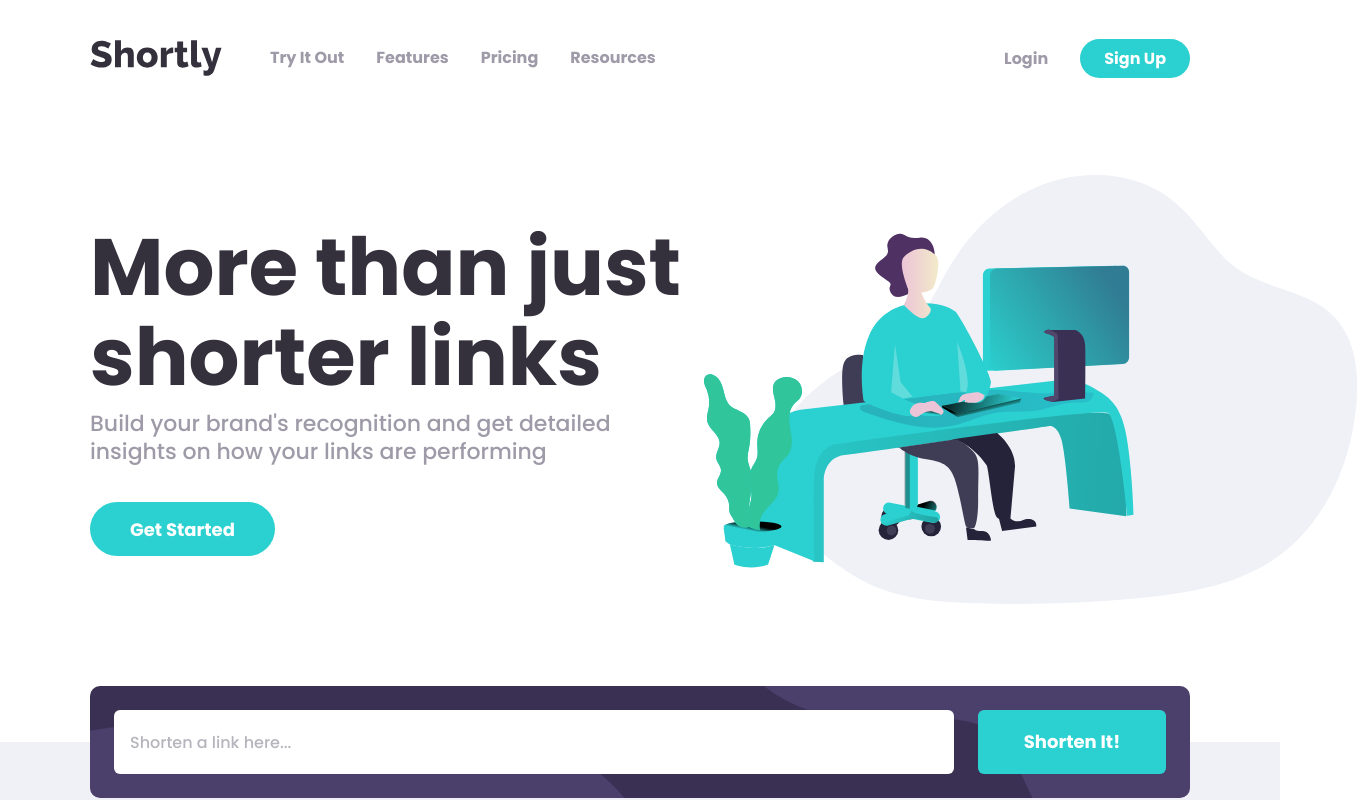
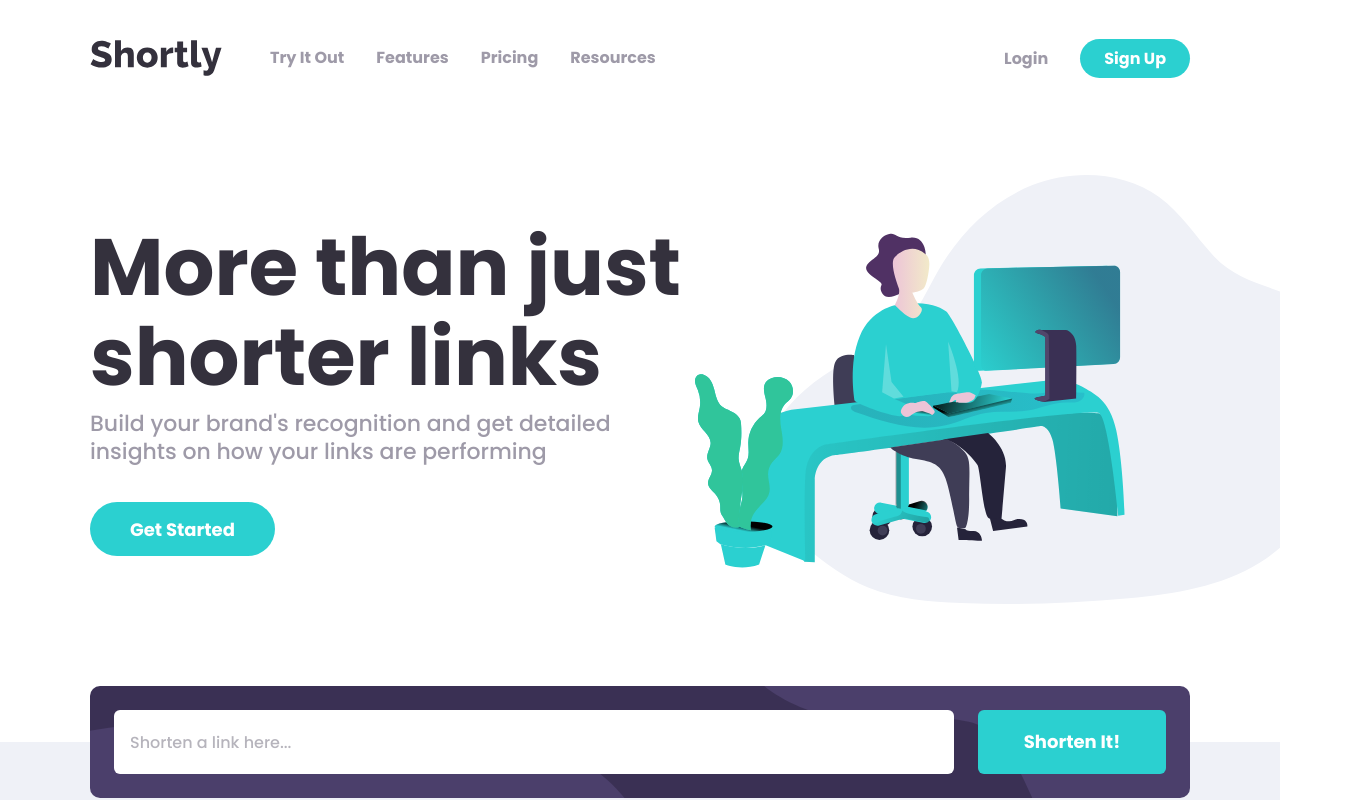
Before and after one commit to AgataLiberska/url-shortening-api, a React (Create React App) app: page / in a window 1280 px wide. Shown: the top 800 px of the page, 1357 px wide, since content can reach past the window. Built offline with nearby package versions, Linux system fonts and the light colour scheme.

Commit message:
get rid of double scrollbar

```diff
--- a/src/components/GlobalStyle.js
+++ b/src/components/GlobalStyle.js
@@ -54,14 +54,6 @@ const GlobalStyle = createGlobalStyle`
         overflow-x: hidden;
     }
 
-    #root {
-        overflow-x: hidden;
-    }
-
-    main {
-        overflow-x: hidden;
-    }
-
     h1 {
         font-size: 2.625rem;
         font-weight: 700;
--- a/src/components/Hero/HeroElements.js
+++ b/src/components/Hero/HeroElements.js
@@ -14,6 +14,7 @@ export const HeroContainer = styled.section`
 `
 
 export const HeroWrap = styled.div`
+    position: relative;
     max-width: 1100px;
     margin: auto;
 
```
